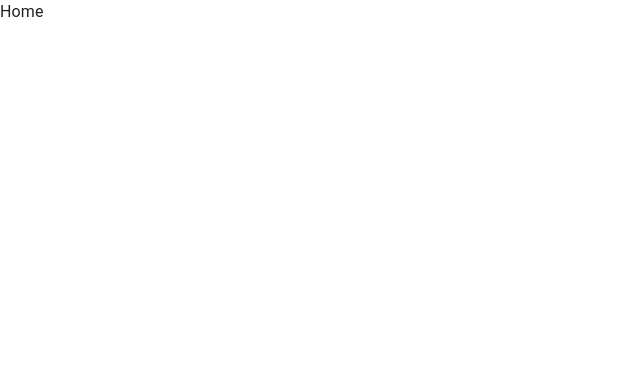
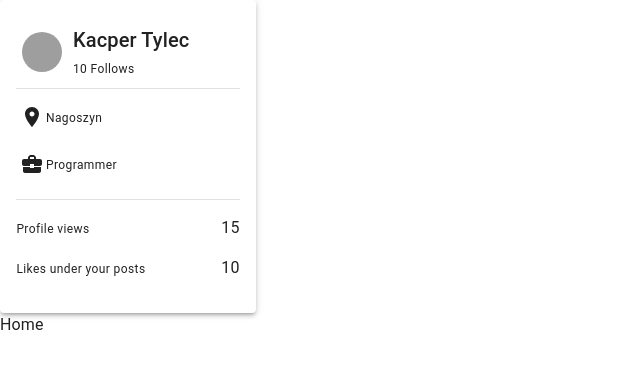
Before and after one commit to kacper51011/Social_Media_App_Client, a React (Create React App) app: page / in a window 1280 px wide. Shown: the top 368 px of the page, without its empty margins (0-640 px from the left). Built offline with nearby package versions, Linux system fonts and the light colour scheme; grey boxes are pictures that could not be loaded.

Commit message:
ending first version of UserCard

```diff
--- a/src/App.tsx
+++ b/src/App.tsx
@@ -6,6 +6,7 @@ import { useSelector } from "react-redux";
 import Home from "./pages/Home";
 import { RootState } from "./store";
 import { themeSettings } from "./utils/theme";
+import UserCard from "./components/UserCard";
 
 function App() {
   const mode = useSelector((state: RootState) => state.theme.theme);
@@ -13,6 +14,16 @@ function App() {
 
   return (
     <div>
+      <UserCard
+        photo="123"
+        firstName="Kacper"
+        lastName="Tylec"
+        location="Nagoszyn"
+        followedPeopleNumber={10}
+        job="Programmer"
+        numberOfLikes={10}
+        numberOfProfileViews={15}
+      ></UserCard>
       <CssBaseline>
         <ThemeProvider theme={theme}>
           <Routes>
--- a/src/components/UserCard.tsx
+++ b/src/components/UserCard.tsx
@@ -1,10 +1,16 @@
-import { Avatar, Box, Divider, Paper, Typography } from "@mui/material";
+import { Avatar, Box, Divider, Grid, Paper, Typography } from "@mui/material";
+import PlaceIcon from "@mui/icons-material/Place";
+import BusinessCenterIcon from "@mui/icons-material/BusinessCenter";
 
 type Props = {
   photo: string;
   firstName: string;
   lastName: string;
   followedPeopleNumber: number;
+  location: string;
+  job: string;
+  numberOfProfileViews: number;
+  numberOfLikes: number;
 };
 
 const UserCard = ({
@@ -12,29 +18,86 @@ const UserCard = ({
   firstName,
   lastName,
   followedPeopleNumber,
+  location,
+  job,
+  numberOfProfileViews,
+  numberOfLikes,
 }: Props) => {
   return (
     <Paper
-      sx={{ p: "calc(2vw + 10px)", display: "flex", flexDirection: "column" }}
+      elevation={3}
+      sx={{
+        width: "0.2",
+        p: "calc(0.5vw + 10px)",
+        display: "flex",
+        flexDirection: "column",
+      }}
     >
-      <Box
-        display="flex"
+      <Grid
+        container
+        py={1}
         width="0.8"
-        sx={{
-          flexDirection: "row",
-          justifyContent: "space-between",
-          alignItems: "center",
-        }}
+        direction="row"
+        justifyContent="space-around"
+        alignItems="center"
       >
-        <Avatar src={photo || ""}>{firstName[0]}</Avatar>
-        <Box sx={{ flexDirection: "column" }}>
-          <Typography variant="h4">{firstName + " " + lastName}</Typography>
-          <Typography variant="subtitle1">
-            {followedPeopleNumber + "follows"}
+        <Grid item>
+          <Avatar src={photo || ""}>{firstName[0]}</Avatar>
+        </Grid>
+
+        <Grid sx={{ flexDirection: "column" }}>
+          <Typography variant="h6">{firstName + " " + lastName}</Typography>
+          <Typography variant="caption">
+            {followedPeopleNumber + " " + "Follows"}
           </Typography>
-        </Box>
-      </Box>
+        </Grid>
+      </Grid>
       <Divider />
+      <Grid container direction="column" py={1}>
+        <Grid px={0.5} py={1} container direction="row">
+          <Grid item pr={0.2}>
+            <PlaceIcon />
+          </Grid>
+          <Grid item>
+            <Typography variant="caption">{location}</Typography>
+          </Grid>
+        </Grid>
+        <Grid px={0.5} py={1} container direction="row">
+          <Grid item pr={0.2}>
+            <BusinessCenterIcon />
+          </Grid>
+          <Grid item>
+            <Typography variant="caption">{job}</Typography>
+          </Grid>
+        </Grid>
+      </Grid>
+      <Divider />
+      <Grid container direction="column" py={1}>
+        <Grid
+          container
+          direction="row"
+          sx={{ justifyContent: "space-between" }}
+        >
+          <Grid item py={1}>
+            <Typography variant="caption">Profile views</Typography>
+          </Grid>
+          <Grid item py={1}>
+            <Typography> {numberOfProfileViews}</Typography>
+          </Grid>
+        </Grid>
+        <Grid
+          container
+          direction="row"
+          sx={{ justifyContent: "space-between" }}
+        >
+          <Grid item py={1}>
+            <Typography variant="caption">Likes under your posts</Typography>
+          </Grid>
+          <Grid item py={1}>
+            <Typography>{numberOfLikes}</Typography>
+          </Grid>
+        </Grid>
+      </Grid>
     </Paper>
   );
 };
```
